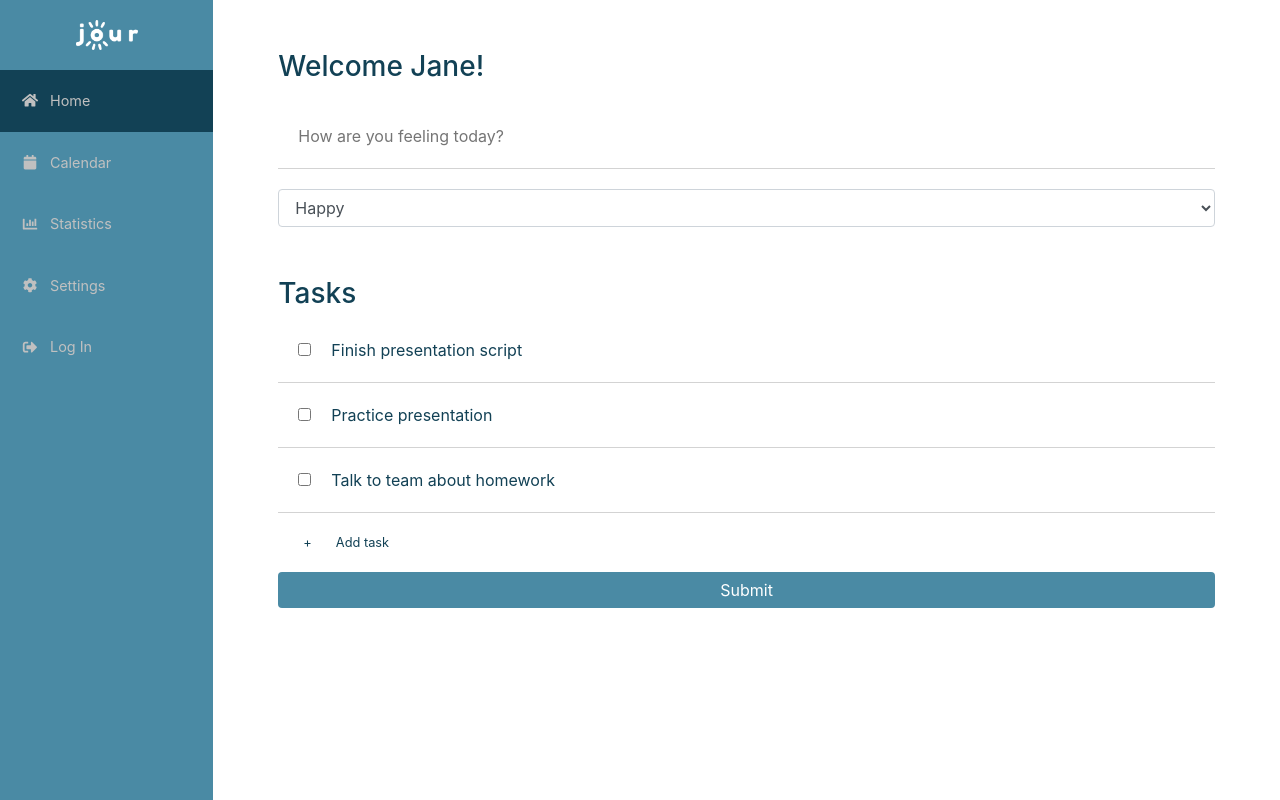
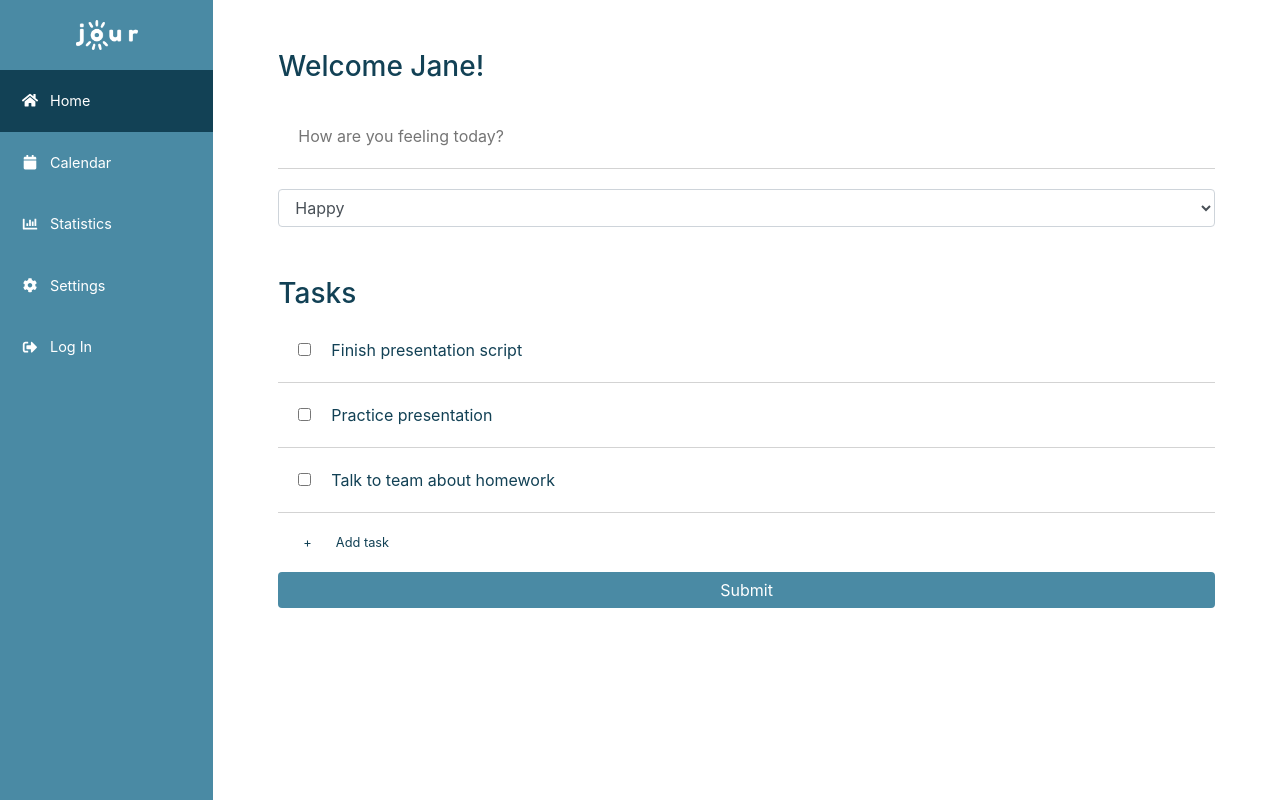
Before and after one commit to nwongsavit/jour, a React (Create React App) app in the folder jour-www/: page /home in a window 1280 px wide. Built offline with nearby package versions, Linux system fonts and the light colour scheme; no server answers.

Commit message:
small css updates

```diff
--- a/jour-www/src/components/NavBar/NavItem/NavItem.css
+++ b/jour-www/src/components/NavBar/NavItem/NavItem.css
@@ -1,10 +1,5 @@
 span {
   padding-left: 10px;
-}
-
-.nav-link:link {
-  color: silver;
-  text-decoration: none;
 }
 
 .nav-link:hover {
@@ -12,7 +7,6 @@
 }
 
 .active {
-  color: gray;
   background-color: #124155;
 }
 
```
